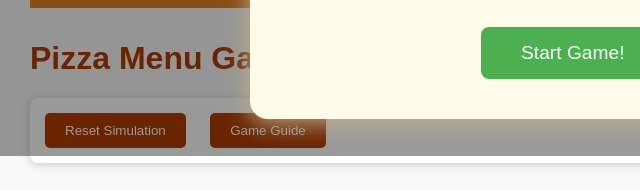
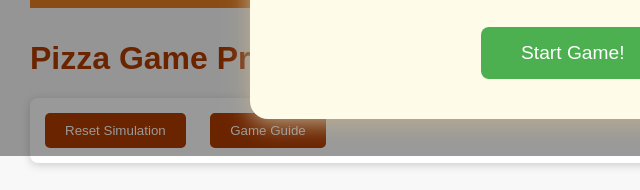
Before and after one commit to smikaia/PizzaSim-Prototype, a plain HTML site: page pizza_game_player.html in a window 1280 px wide. Shown: the part 644-834 px from the top of the page, 0-640 px from the left. Drawn offline with Linux system fonts and the light colour scheme.

Commit message:
Update pizza game player implementation

```diff
--- a/pizza_game_player.html
+++ b/pizza_game_player.html
@@ -2,7 +2,7 @@
 <html lang="en">
 <head>
   <meta charset="UTF-8">
-  <title>Pizza Menu Game Prototype</title>
+  <title>Pizza Game Prototype</title>
   <style>
     body { font-family: Arial, sans-serif; margin: 30px; background: #f8f8f8; }
     h1, h2 { color: #b33c00; }
@@ -1011,7 +1011,7 @@
       </div>
     </div>
   </div>
-  <h1>Pizza Menu Game Prototype</h1>
+  <h1>Pizza Game Prototype</h1>
 
   <!-- Hidden elements for data management -->
   <div style="display: none;">
```
